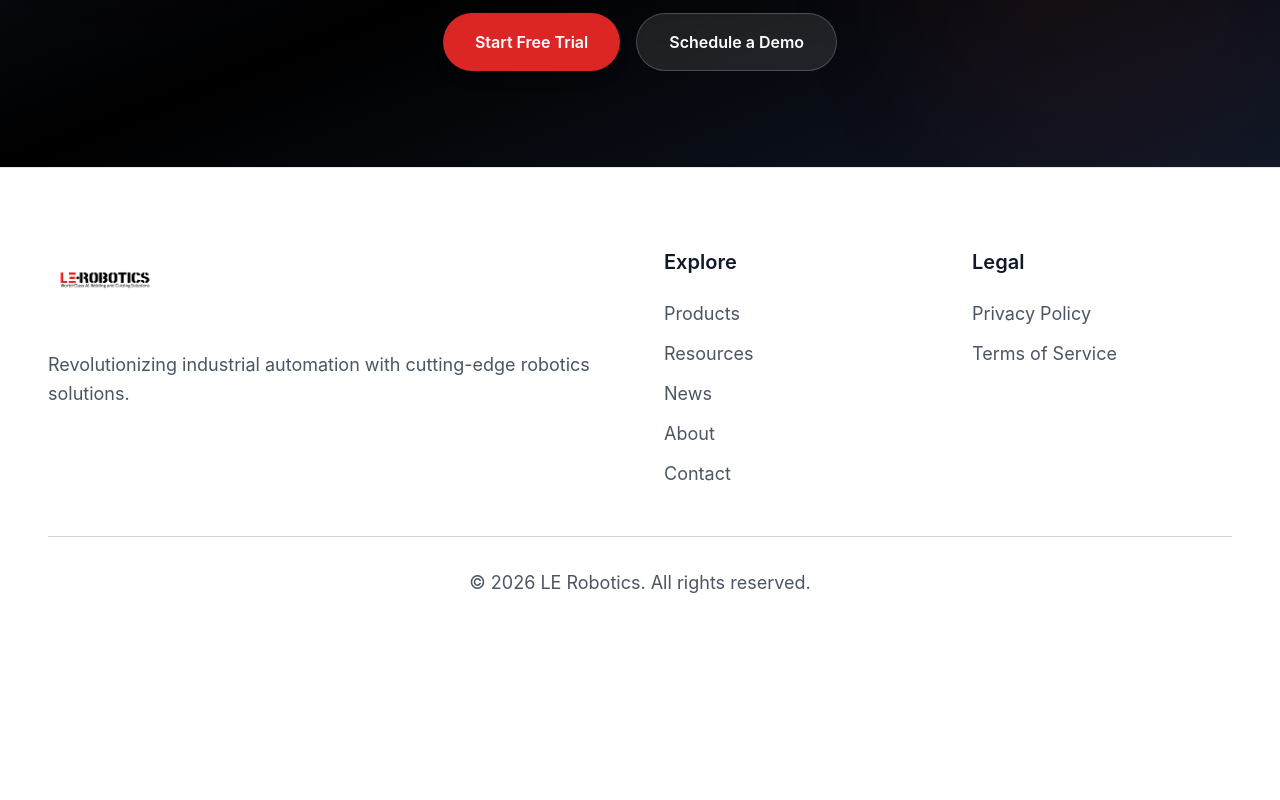
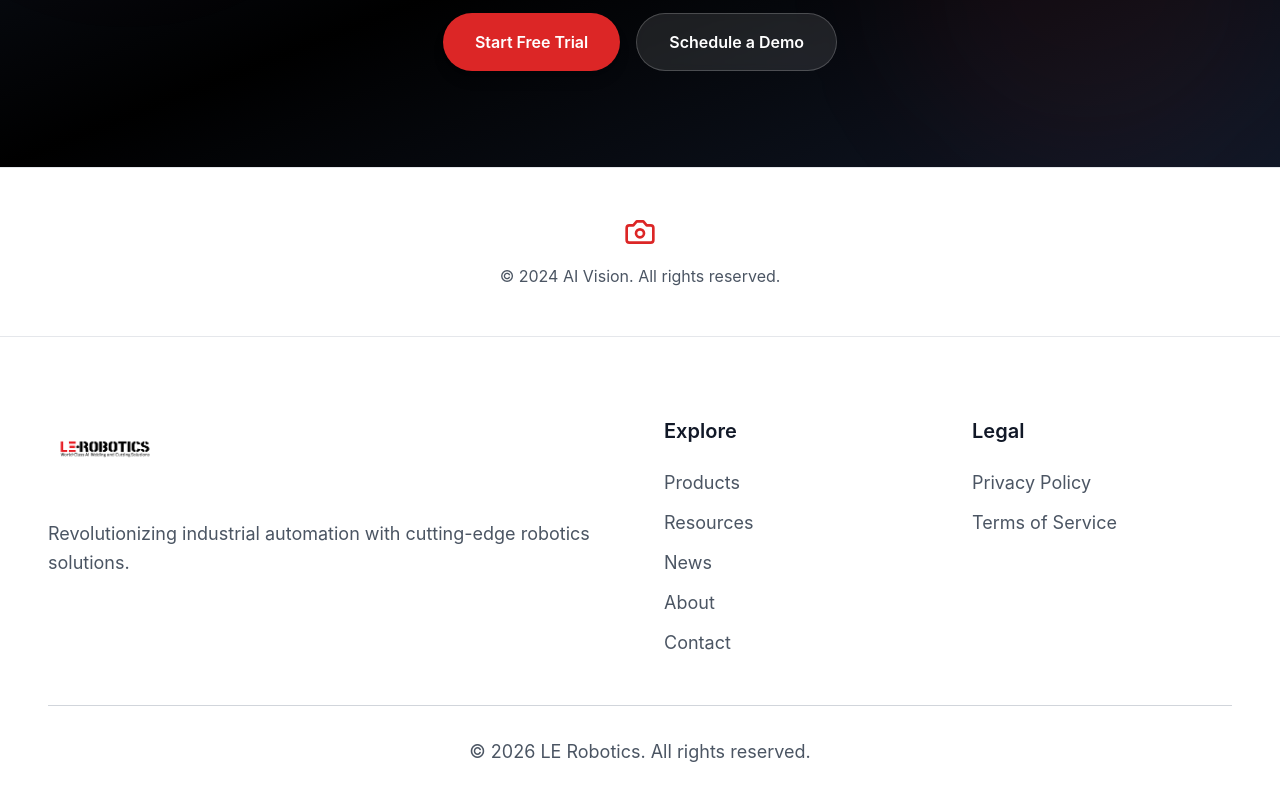
Before and after one commit to afuentesIA/LEROBOTICS, a React (Vite) app: page /resources in a window 1280 px wide. Shown: the part 3656-4456 px from the top of the page. Before the commit the page ends 4333 px from the top, so only its background shows below. Built offline with nearby package versions, Linux system fonts and the light colour scheme.

Commit message:
Update ResourcesPage.tsx

```diff
--- a/src/pages/ResourcesPage.tsx
+++ b/src/pages/ResourcesPage.tsx
@@ -773,6 +773,18 @@ export const ResourcesPage = ({ language }: ResourcesPageProps) => {
             </div>
           </div>
         </div>
+
+        {/* Footer */}
+        <footer className="bg-white border-t border-gray-200 py-12">
+          <div className="max-w-7xl mx-auto px-4 sm:px-6 lg:px-8">
+            <div className="text-center">
+              <Camera className="w-8 h-8 text-red-600 mx-auto mb-4" />
+              <p className="text-gray-600">
+                © 2024 AI Vision. {language === 'en' ? 'All rights reserved.' : language === 'es' ? 'Todos los derechos reservados.' : 'Todos os direitos reservados.'}
+              </p>
+            </div>
+          </div>
+        </footer>
       </div>
     </div>
   );
```
